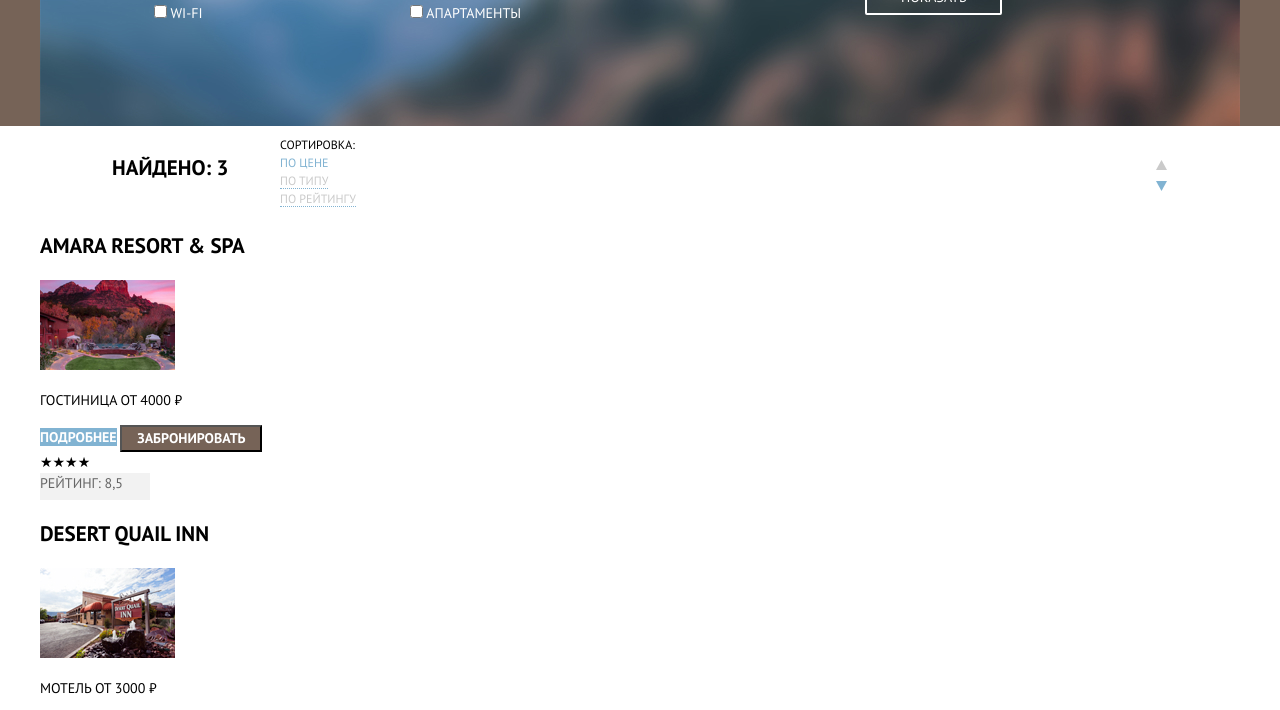
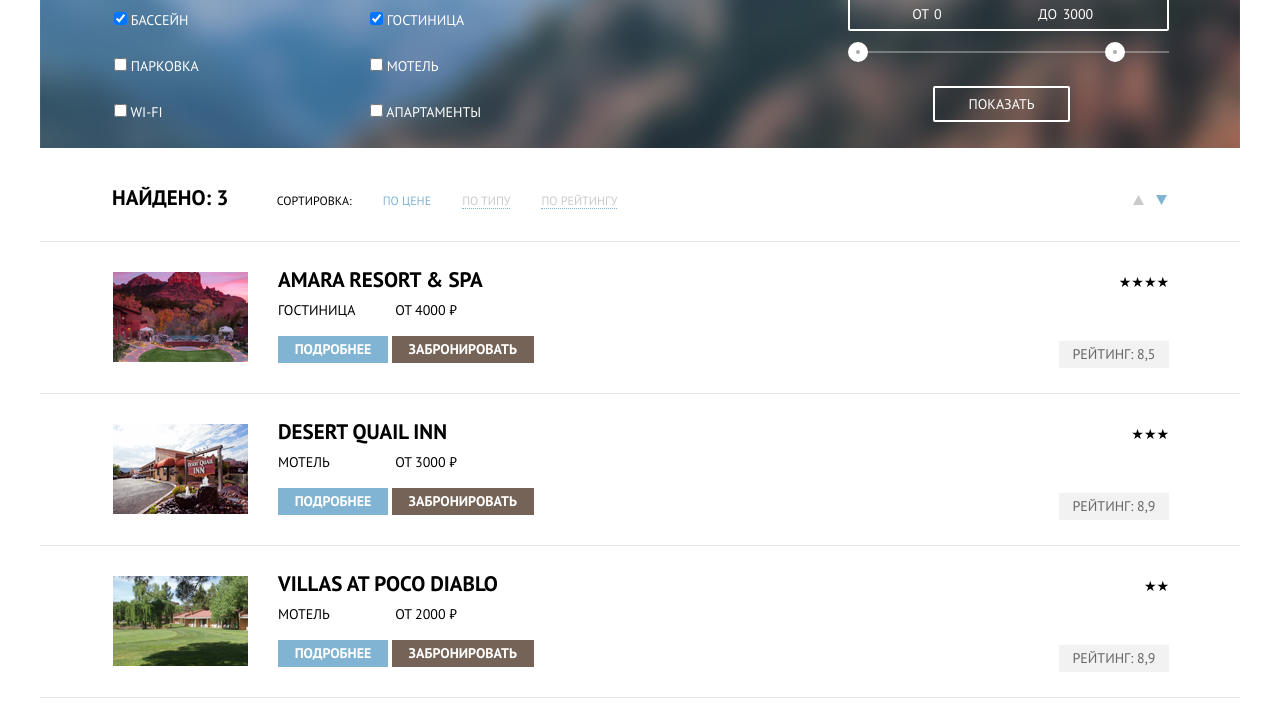
Before and after one commit to renonverbi61/1729207-sedona-31, a plain HTML site: page catalog.html in a window 1280 px wide. Shown: the part 117-827 px from the top of the page. Drawn offline with Linux system fonts and the light colour scheme.

Commit message:
Сетка на флексах для внутренней страницы

```diff
--- a/catalog.html
+++ b/catalog.html
@@ -12,19 +12,17 @@
     <header class="header">
       <div class="center">
         <nav class="navigation">
-          <a href="index.html" class="navigation__icon">
-            <img src="img/logo/logo-of-sedona.svg" width="138" height="70" alt="Логотип Седоны - горы и мост ">
-          </a>
-          <div class="center">
           <ul class="navigation__list">
-              <li><a href="index.html" class="navigation__breadcrumbs">Информация</a></li>
-              <li><a href="blank.html" class="navigation__breadcrumbs">Фото и видео</a></li>
-              <li><a href="blank.html" class="navigation__breadcrumbs">Карта штата</a></li>
-              <li><a href="catalog.html" class="navigation__breadcrumbs">Гостиницы</a></li>
+            <li class="nav-item"><a href="#" class="navigation__breadcrumbs">Информация</a></li>
+            <li class="nav-item"><a href="blank.html" class="navigation__breadcrumbs">Фото и видео</a></li>
+            <li class="nav-item"><a href="blank.html" class="navigation__breadcrumbs">Карта штата</a></li>
+            <li class="nav-item"><a href="catalog.html" class="navigation__breadcrumbs">Гостиницы</a></li>
           </ul>
-          </div>
         </nav>
       </div>
+      <a href="index.html" class="navigation__icon">
+        <img src="img/logo/logo-of-sedona.svg" width="138" height="70" alt="Логотип Седоны - горы и мост" class="">
+      </a>
     </header>
     <main class="main-catalog">
         <section class="selection">
@@ -33,7 +31,7 @@
             <form method="get" action="https://echo.htmlacademy.ru" class="selection__form">
               <fieldset class="fieldset">
                 <legend class="selection__legend selection__infrastructure">Инфраструктура:</legend>
-                <ul class="checklist">
+                <ul class="checklist checklist-selection">
                   <li>
                     <input type="checkbox" name="pool" value="Бассейн" id="checkbox1" checked>
                     <label for="checkbox1">Бассейн</label>
@@ -50,7 +48,7 @@
               </fieldset>
               <fieldset class="fieldset">
                 <legend class="selection__legend selection__housing">Тип жилья:</legend>
-                <ul class="checklist">
+                <ul class="checklist checklist-selection">
                   <li>
                     <input type="checkbox" name="hosel" value="Гостиница" id="checkbox4" checked>
                     <label for="checkbox4">Гостиница</label>
@@ -67,11 +65,26 @@
               </fieldset>
               <div class="fieldset-slider-cost">
                 <span class="selection__legend selection_slider-cost">Стоимость в сутки,&#8381;</span>
-                  <div> <!--Здесь будет двойной ползунок-->
-                    <input type="range" name="price-min" id="price-range-min" min="0" max="3000">
-                    <label for="price-range-min">От</label>
-                    <input type="range" name="price-max" id="price-range-max" min="0" max="3000">
-                    <label for="price-range-max">До</label>
+                  <div class="slider-cost"> <!--Здесь будет двойной ползунок-->
+                    <div class="slider-price">
+                      <label for="price-range-min">
+                        От
+                        <input type="text" name="price-min" id="price-range-min" value="0">
+                      </label>
+                    </div>
+                    <div class="slider-price">
+                      <label for="price-range-max">
+                        До
+                        <input type="text" name="price-max" id="price-range-max" value="3000">
+                      </label>
+                    </div>
+                  </div>
+                  <div class="slider-range">
+                    <div class="line">
+                      <div class="bar"></div>
+                    </div>
+                    <div class="point point-min"> </div>
+                    <div class="point point-max"> </div>
                   </div>
                 <button type="submit" class="button selection__button">Показать</button>
               </div>
@@ -94,7 +107,7 @@
                 </ul>
               </div>
                 <div class="sorting__arrow">
-                  <ul class="checklist">
+                  <ul class="sorting__arrow-checklist checklist">
                     <li>
                       <a href="#" class="arrow"><img src="img/catalog/arrow-up.svg" width="11" height="10" alt="Сортировать по увеличению"></a>
                     </li>
@@ -107,44 +120,62 @@
             <div class="results">
               <h2 class="hidden">Результаты</h2>
               <ul class="results__list checklist">
-                <li class="img">
+                <li class="hotels-list-items">
+                  <div>
+                    <img src="img/catalog/amara.jpg" width="135" height="90" alt="Фото Amara Resort & Spa">
+                  </div>
+                  <div class="hotels-items">
                     <h3 class="title">Amara Resort & Spa</h3>
-                  <img src="img/catalog/amara.jpg" width="135" height="90" alt="Фото Amara Resort & Spa">
-                  <p>
-                    Гостиница
-                    От 4000 &#8381;
-                  </p>
+                    <div class="hotel-cost">
+                      <p>Гостиница </p>
+                      <p>От 4000 &#8381;</p>
+                    </div>
                     <a href="#" class="reasults__info"><span class="transparent">Подробнее</span></a>
-                  <button type="button" class="button results__button"><span class="transparent">Забронировать</span></button>
-                  <ul class="checklist">
+                    <button type="button" class="button results__button">
+                      <span class="transparent">Забронировать</span>
+                    </button>
+                  </div>
+                  <ul class="checklist rating">
                     <li>&#9733;&#9733;&#9733;&#9733;</li> <!--псевдоэлемент-->
                     <li class="results__rating">Рейтинг: 8,5</li>
                   </ul>
                 </li>
-                <li>
+                <li class="hotels-list-items">
+                  <div>
+                    <img src="img/catalog/desert.jpg" width="135" height="90" alt="Фото Desert Quail Inn">
+                  </div>
+                  <div class="hotels-items">
                     <h3 class="title">Desert Quail Inn</h3>
-                  <img src="img/catalog/desert.jpg" width="135" height="90" alt="Фото Desert Quail Inn">
-                  <p>
-                    Мотель
-                    От 3000 &#8381;
-                  </p>
+                    <div class="hotel-cost">
+                      <p>Мотель</p>
+                      <p>От 3000 &#8381;</p>
+                    </div>
                     <a href="#" class="reasults__info"><span class="transparent">Подробнее</span></a>
-                  <button type="button" class="button results__button"><span class="transparent">Забронировать</span></button>
-                  <ul class="checklist">
+                    <button type="button" class="button results__button">
+                      <span class="transparent">Забронировать</span>
+                    </button>
+                  </div>
+                  <ul class="checklist rating">
                     <li>&#9733;&#9733;&#9733;</li> <!--псевдоэлемент-->
                     <li class="results__rating">Рейтинг: 8,9</li>
                   </ul>
                 </li>
-                <li>
+                <li class="hotels-list-items">
+                  <div>
+                    <img src="img/catalog/villas.jpg" width="135" height="90" alt="Фото Villas at Poco Diablo">
+                  </div>
+                  <div class="hotels-items">
                     <h3 class="title">Villas at Poco Diablo</h3>
-                  <img src="img/catalog/villas.jpg" width="135" height="90" alt="Фото Villas at Poco Diablo">
-                  <p>
-                    Мотель
-                    От 2000 &#8381;
-                  </p>
+                    <div class="hotel-cost">
+                      <p>Мотель</p>
+                      <p>От 2000 &#8381;</p>
+                    </div>
                     <a href="#" class="reasults__info"><span class="transparent">Подробнее</span></a>
-                  <button type="button" class="button results__button"><span class="transparent">Забронировать</span></button>
-                  <ul class="checklist">
+                    <button type="button" class="button results__button">
+                      <span class="transparent">Забронировать</span>
+                    </button>
+                  </div>
+                  <ul class="checklist rating">
                     <li>&#9733;&#9733;</li> <!--псевдоэлемент-->
                     <li class="results__rating">Рейтинг: 8,9</li>
                   </ul>
--- a/css/style.css
+++ b/css/style.css
@@ -37,6 +37,8 @@
   --special-grey-check: #6A6A6A;
   --special-grey-focus: #E5E5E5;
   --special-grey-rating:#666666;
+
+  --point-back: #ABABAB;
  }
 
  /* Global */
@@ -185,7 +187,7 @@
 
 .benefits__descriptions {
   margin-top: 23px;
-  margin-block-end: 0px;
+  margin-bottom: 0px;
 }
 
 .above {
@@ -448,10 +450,6 @@
 .selection {
   height: 217px;
   font-style: normal;
-  background-color: var(--basic-brown);
-  background-image: url(../img/catalog/checklist-background.jpg);
-  background-repeat: no-repeat;
-  background-position: top center;
   margin: 0 auto;
   color: var(--basic-white);
 }
@@ -460,38 +458,58 @@
 
 .selection__form {
   display: grid;
-  width: 1200px;
-  height: 217px;
+  max-height: 217px;
   grid-template-columns: 256px 256px 1fr;
   grid-template-rows: 1fr;
+  background-color: var(--basic-brown);
+  background-image: url(../img/catalog/checklist-background.jpg);
+  background-repeat: no-repeat;
+  padding-left: 72px;
+  padding-top: 26px;
+  padding-right: 71px;
 }
 
-.fieldset-infrastructure {
-  justify-self: start;
-  padding-left: 72px;
+
+/*.fieldset-infrastructure
+.fieldset-housing */
+
+.fieldset-slider-cost {
+  justify-self: end;
 }
-.fieldset-housing {
-  justify-self: start;
+.slider-cost {
+  display: flex;
+  position: relative;
+  justify-content: space-evenly;
+  width: 317px;
+  height: 30px;
+  border: 2px solid white;
+  border-radius: 2px;
+  align-items: center;
+  margin-top: 10px;
 }
-.fieldset-slider-cost {
-  padding-top: 26px;
-  justify-self: end;
-  padding-right: 71px;
+.slider-price input {
+  width: 40px;
+  background: none;
+  border: none;
+  color: var(--basic-white);
 }
 .fieldset {
   border: 0 none;
-  padding-left: 112px;
+  padding: 0px;
 }
 .selection__legend {
   font-weight: bold;
   font-size: 16px;
   list-style: none;
-  padding-top: 26px;
+  margin-bottom: 24px;
 }
 .checklist {
   list-style: none;
   padding: 0;
   margin: 0 auto;
+}
+.checklist-selection li {
+  margin-bottom: 25px;
 }
 .checklist a {
   text-decoration: none;
@@ -509,33 +527,82 @@
   border: 2px solid var(--basic-white);
   border-radius: 2px;
   background: none;
+  margin-top: 33px;
+  margin-left: 85px;
 }
 
+.selection__button:hover {
+  color: var(--basic-dark);
+  background-color: var(--basic-white);
+}
+.slider-range {
+  position: relative;
+  margin-top: 20px;
+}
+
+.line {
+  height: 2px;
+  background-color: var(--basic-white);
+  opacity: 30%; /*не работает*/
+}
+.bar {
+  width: 80%;
+  height: 2px;
+  background-color: var(--basic-white);
+}
+.point {
+  position: absolute;
+  top: -9px;
+  height: 4px;
+  width: 4px;
+  border: 8px solid var(--basic-white);
+  border-radius: 50%;
+  background: var(--point-back);
+}
+.point-max {
+  left: 80%;
+}
+.point-min {
+  left: 0;
+}
 
 /* Grid catalog sorting*/
 .sorting {
-  display: grid;
-  grid-template-columns: 200px 1fr min-content;
-  grid-template-rows: 86px;
+  display: flex;
+  align-items: baseline;
+  border-bottom: 1px solid var(--special-grey-focus);
+  padding: 29px 73px 30px 72px;
+  box-sizing: border-box;
   font-style: normal;
+  margin-top: 0;
+}
+.sorting__sum {
+  width: 165px;
 }
 .sorting__arrow {
-  justify-self: end;
-  padding-right: 73px;
-  padding-top: 29px;
+  justify-content: flex-end;
 }
-.sorting__sum {
-  padding-left: 72px;
-  padding-top: 29px;
+.sorting__arrow-checklist {
+  display: flex;
+  width: 110px;
+  justify-content: flex-end;
 }
 .sorting__range {
+  display: flex;
+  width: 781px;
   font-size: 12px;
   line-height: 18px;
-  padding-left: 40px;
-  padding-top: 10px; /*дб 29px*/
 }
-
-
+.sorting__range-list {
+  display: flex;
+  flex-grow: 1;
+}
+.sorting__arrow-checklist li {
+  margin-left: 12px;
+}
+.sorting__range-list li {
+  padding-left: 31px;
+}
 /*sorting__title*/
 .title {
   font-size: 21px;
@@ -543,7 +610,7 @@
   font-weight: bold;
 }
 
-/*.sorting__range-list
+/*
 .arrow*/
 
 .sorting__particle {
@@ -579,19 +646,27 @@
 
 
 .results__button {
+  display: inline-block;
   width: 142px;
   height: 27px;
+      line-height: 27px;
   font-size: 14px;
   line-height: 21px;
   font-weight: bold;
-  border-radius: 0px;
+  border: 0px;
   background-color: var(--basic-brown);
+  margin-top: 9px;
+  vertical-align: 0px;
 }
 .reasults__info {
   list-style: none;
-  /* display:inline-block;*/
+  display: inline-block;
+  height: 27px;
+  line-height: 27px;
   width: 110px;
-  height: 27px;
+  text-align: center;
+  box-sizing: border-box;
+
   color: var(--basic-white);
   font-weight: bold;
   background-color: var(--basic-blue);
@@ -600,10 +675,9 @@
   background-color: var(--special-grey-form);
   width: 110px;
   height: 27px;
+  line-height: 27px;
+  text-align: center;
   color: var(--special-grey-rating);
-}
-.fieldset {
-  border:0 none;
 }
 /* User results__button */
 .reasults__info:link {
@@ -615,3 +689,34 @@
 .reasults__info:active {
   background: var(--special-blue-strong);
 }
+.hotels-list-items {
+  display: flex;
+  padding: 30px 71px 25px 73px;
+  border-bottom: 1px solid var(--special-grey-focus);
+}
+.hotels-items {
+  margin-left: 30px;
+}
+.hotels-items h3 {
+  margin-top: -5px;
+  margin-bottom: 7px;
+}
+.hotels-items p {
+  margin: 0;
+}
+.hotel-cost {
+  display: flex;
+  width: 179px;
+  justify-content: space-between;
+}
+.hotel-cost p {
+  margin-bottom: 6px;
+}
+
+.rating {
+  display: flex;
+  align-items: flex-end;
+  flex-direction: column;
+  margin-right: 0px;
+  justify-content: space-between;
+}
```
Lines whose indentation alone changed are shown as unchanged.
